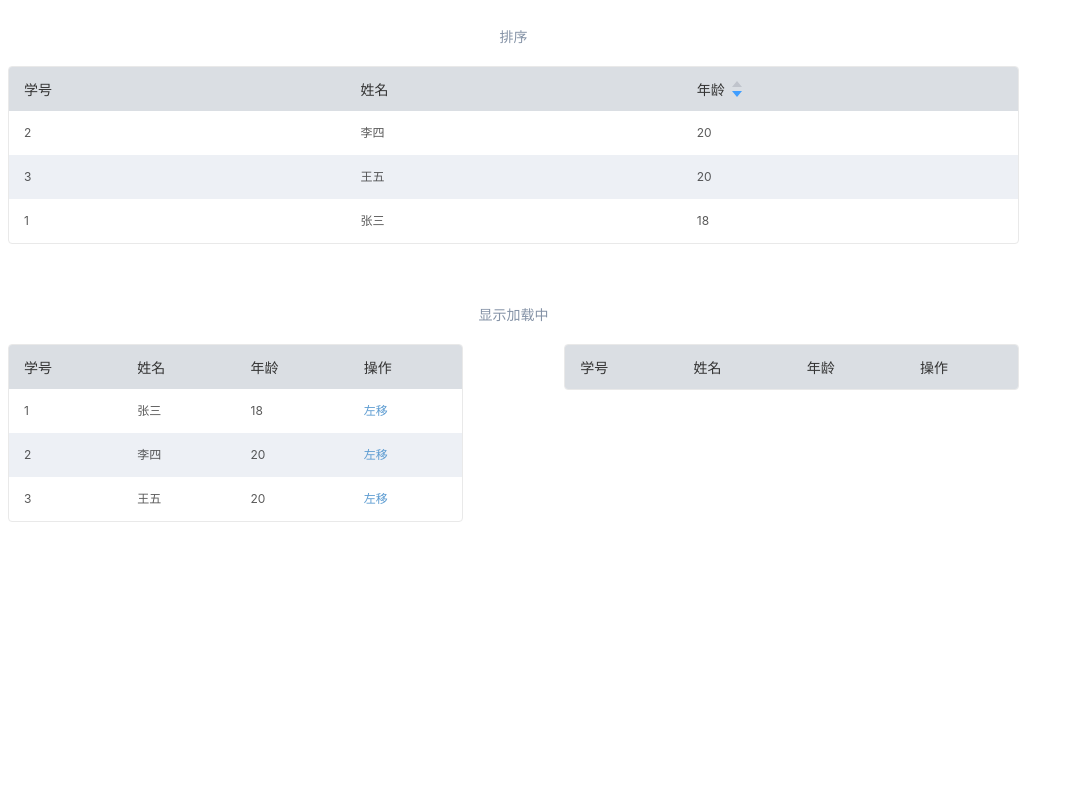
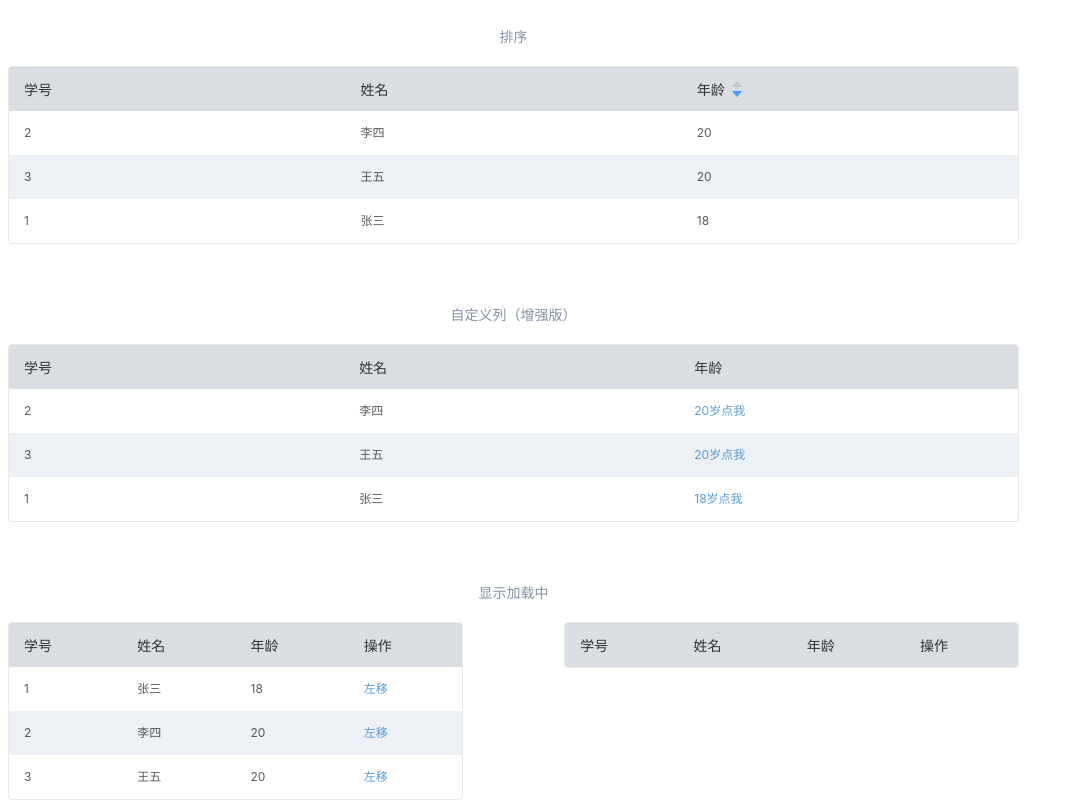
Before and after one commit to keluo/vue-easy-data-grid, a Vue app: page / in a window 1280 px wide. Shown: the part 1426-2226 px from the top of the page, without its empty margins (0-1074 px from the left). Before the commit the page ends 1948 px from the top, so only its background shows below. Built offline with nearby package versions, Linux system fonts and the light colour scheme.

Commit message:
增加自定义td增强

```diff
--- a/example/App.vue
+++ b/example/App.vue
@@ -30,7 +30,7 @@
   </div>
 
   <div class="block"  style="width: 80%;">
-    <span class="demonstration">自定义列</span>
+    <span class="demonstration">自定义列（只可以格式化列和为列添加一个click）</span>
     <vue-data-grid
       :list-data="listData"
       :columns="columnsForEdit"
@@ -84,6 +84,19 @@
       :zebra="true"
       :is-key-value="true"
       >
+    </vue-data-grid>
+  </div>
+  <div class="block"  style="width: 80%;">
+    <span class="demonstration">自定义列（增强版）</span>
+    <vue-data-grid
+      :list-data="listData"
+      :columns="columnsForSlot"
+      :zebra="true"
+      :is-key-value="true">
+      <template slot-scope="props" slot="slot-age">
+        <a href="javascript:void(0);" v-text="props.data['age'] + '岁'"></a>
+        <a href="javascript:void(0);" @click="showAge(props.data['age'])">点我</a>
+      </template>
     </vue-data-grid>
   </div>
   <div class="block"  style="width: 80%;">
@@ -179,6 +192,14 @@ export default {
           }
         }
       },
+      columnsForSlot:{
+        id:'学号',
+        name:'姓名',
+        age:{
+          name:'年龄',
+          isSlot:true
+        }
+      },
       isLoading:true
     }
   },
@@ -210,6 +231,9 @@ export default {
     deleteToData(data,index){
       this.moveNewData.splice(index,1);
 
+    },
+    showAge(age){
+      alert(age);
     }
   }
 }
--- a/src/VueDataGrid.vue
+++ b/src/VueDataGrid.vue
@@ -20,7 +20,7 @@
           </label>
         </th>
         <th v-for="(item,key) in columns" >
-          <span v-text="typeof item == 'object' ? item.name : item"></span>
+          <span v-text="typeof item == 'object' ? item.name : item" class="head-name"></span>
           <div class="sort-wrap" v-if="typeof item == 'object' && item.sort">
             <span class="sort-up" :class="item.sort.type === 'up'?'on':''" @click="sort('up',key)">
               <i class="icon-sort-up"></i>
@@ -57,7 +57,9 @@
           </label>
         </td>
         <td v-for="(value,index) in data"  track-by="$index" v-text="value"></td>
-        <td v-if="hasOperation"></td>
+        <td v-if="hasOperation" class="options">
+          <slot :data="data" :index="index"></slot>
+        </td>
       </tr>
       <tr v-if="isKeyValue" v-for = "(data,index) in listData" :class="zebra && index % 2 == 1 ?  'zebra-line' : '' ">
         <td v-if="selection" style="min-width:0px;width: 45px;">
@@ -67,8 +69,10 @@
           </label>
         </td>
         <td v-for="(value,key) in columns">
-          <span v-if="typeof value == 'object'" v-html="formatter(value,listData[index],key)" v-on:click="click(value,listData[index],key)"></span>
+          <span v-if="typeof value == 'object' && !value.isSlot" v-html="formatter(value,listData[index],key)" v-on:click="click(value,listData[index],key)"></span>
           <span v-if="typeof value != 'object'" v-text="data[key]"></span>
+
+          <slot v-if="typeof value == 'object' && value.isSlot" :data="data" :index="index" :name="'slot-'+key"></slot>
         </td>
         <td v-if="hasOperation" class="options">
           <slot :data="data" :index="index"></slot>
@@ -315,6 +319,9 @@ export default {
     position: relative;
     color: #333;
     text-align: left;
+  }
+  .vue-table thead tr th .head-name{
+    float: left;
   }
   .vue-table thead tr th  .fa{
     cursor: pointer;
```
Also changed, not shown: 3 other files (tests, documents, lock files or other folders).
